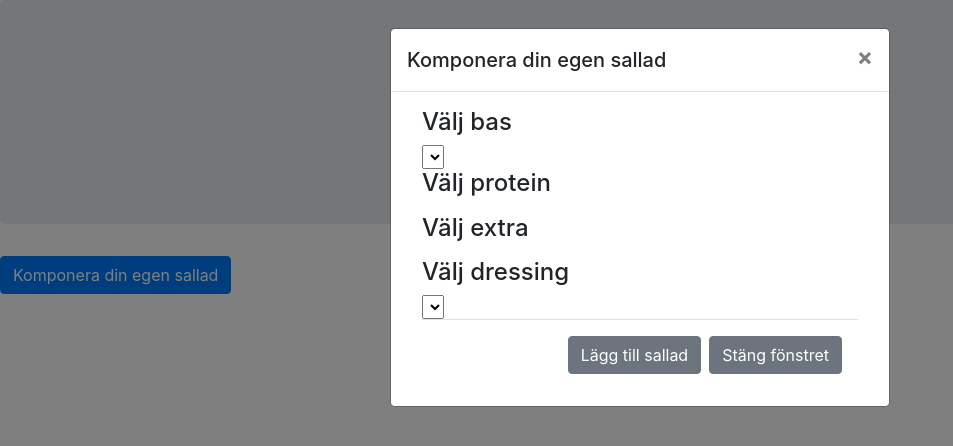
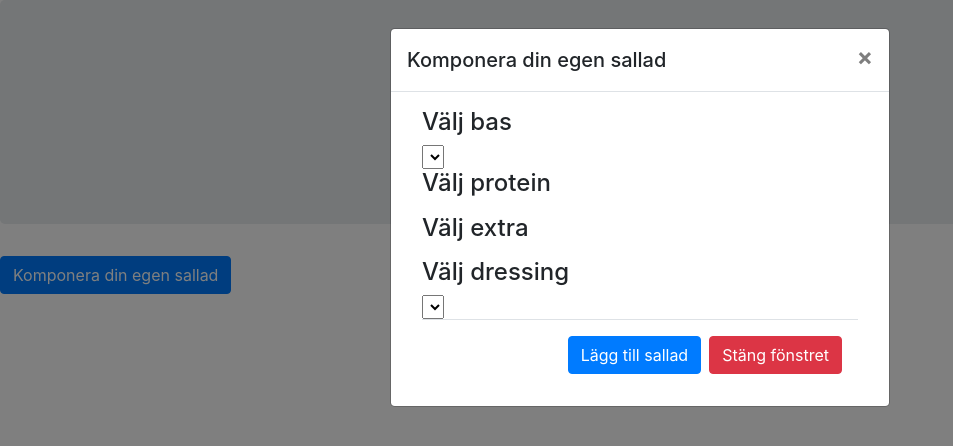
Before and after one commit to JoakimRudberg/EDAF90, a React (Create React App) app in the folder lab2/: page / in a window 1280 px wide. Both pictures are taken after a click on the button "Komponera din egen sallad". Shown: the top 446 px of the page, without its empty margins (0-953 px from the left). Built offline with nearby package versions, Linux system fonts and the light colour scheme.

Commit message:
Ändrade knapparna lite

```diff
--- a/lab2/src/ComposeSalad.js
+++ b/lab2/src/ComposeSalad.js
@@ -75,13 +75,13 @@ class ComposeSalad extends Component {
             <div className="modal-footer">
                 <button
                   type="submit"
-                  className="btn btn-secondary"
+                  className="btn btn-primary"
                 >
                   Lägg till sallad
                 </button>
                 <button
                   type="button"
-                  className="btn btn-secondary"
+                  className="btn btn-danger"
                   data-dismiss="modal"
 
                 >
```
